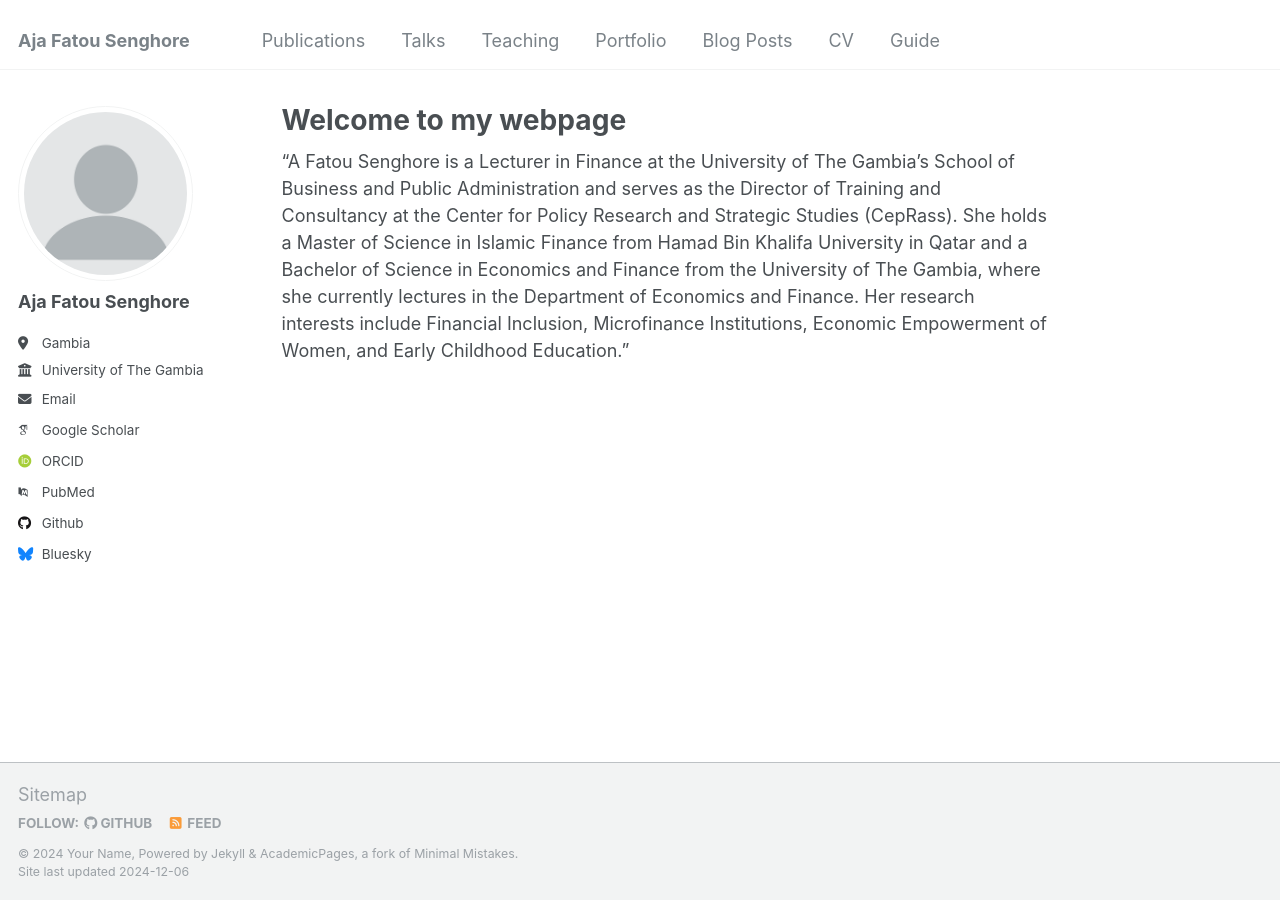
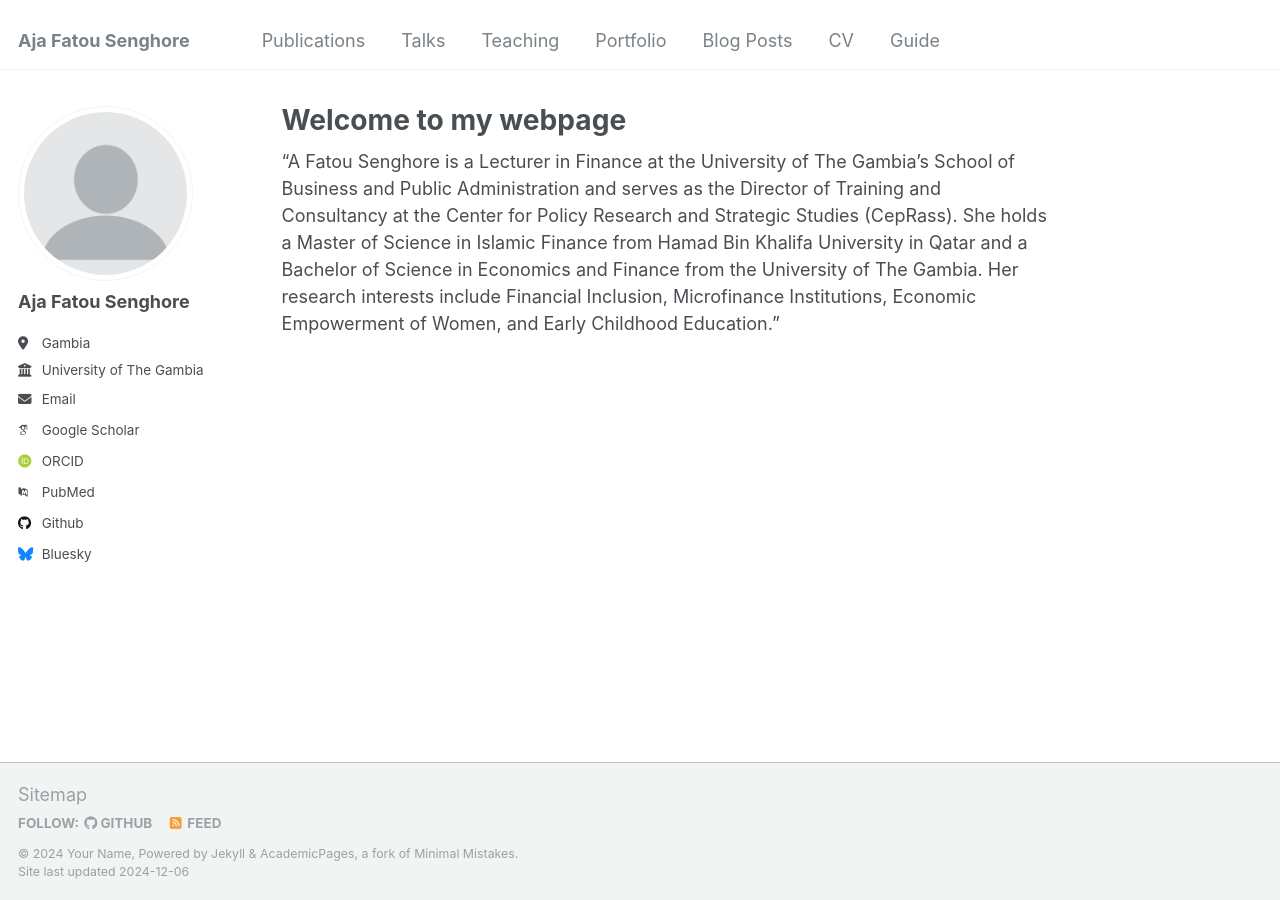
Before and after one commit to ajafatou/ajafatou.github.io, a Jekyll site: the page built from _pages/about.md, in a window 1280 px wide. Built offline with Jekyll 4.4.1, drawn with Linux system fonts in a browser that asks for light colours; some web fonts are replaced.

Commit message:
Update about.md

```diff
--- a/_pages/about.md
+++ b/_pages/about.md
@@ -7,4 +7,4 @@ redirect_from:
   - /about.html
 ---
 
-"A Fatou Senghore is a Lecturer in Finance at the University of The Gambia’s School of Business and Public Administration and serves as the Director of Training and Consultancy at the Center for Policy Research and Strategic Studies (CepRass). She holds a Master of Science in Islamic Finance from Hamad Bin Khalifa University in Qatar and a Bachelor of Science in Economics and Finance from the University of The Gambia, where she currently lectures in the Department of Economics and Finance. Her research interests include Financial Inclusion, Microfinance Institutions, Economic Empowerment of Women, and Early Childhood Education."
+"A Fatou Senghore is a Lecturer in Finance at the University of The Gambia’s School of Business and Public Administration and serves as the Director of Training and Consultancy at the Center for Policy Research and Strategic Studies (CepRass). She holds a Master of Science in Islamic Finance from Hamad Bin Khalifa University in Qatar and a Bachelor of Science in Economics and Finance from the University of The Gambia. Her research interests include Financial Inclusion, Microfinance Institutions, Economic Empowerment of Women, and Early Childhood Education."
```
